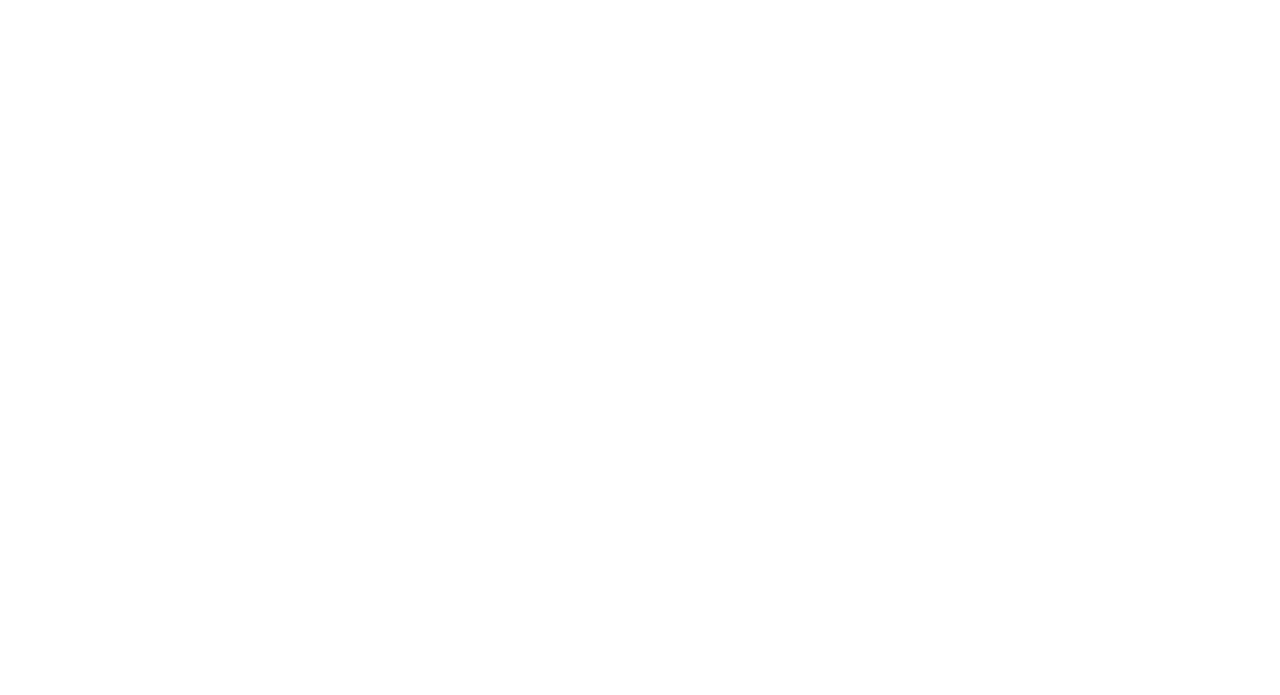
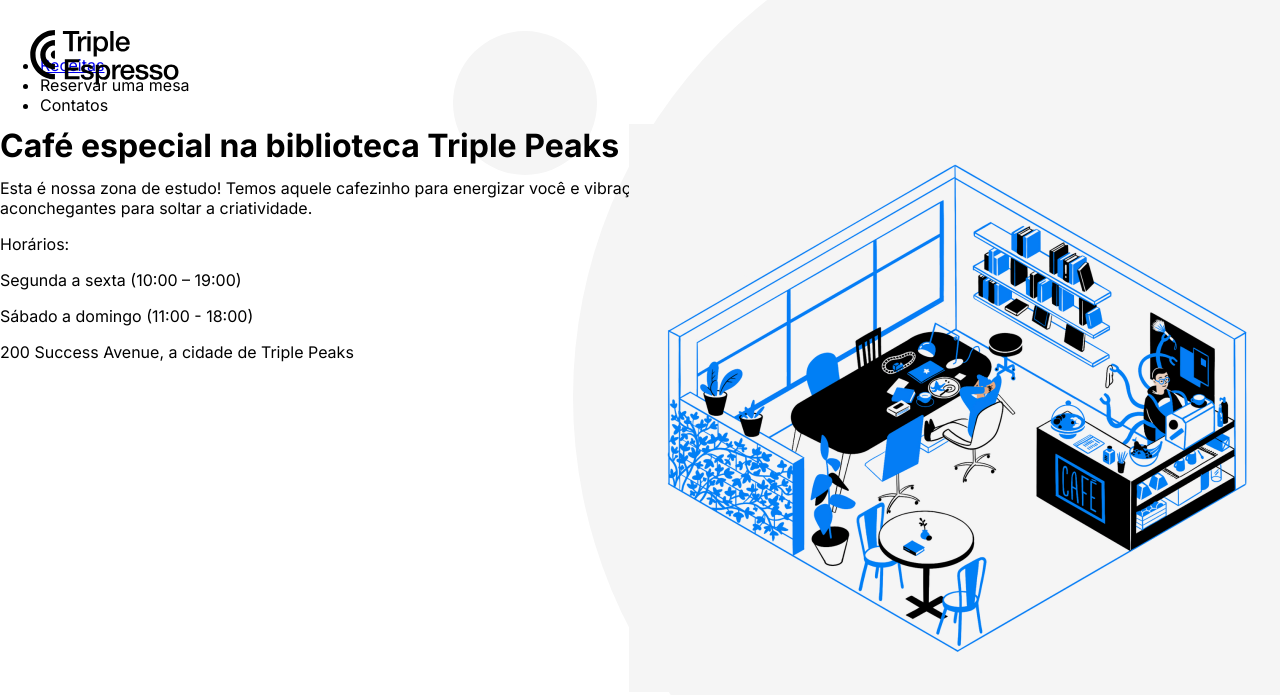
Before and after one commit to Felipexd3v/web_project_coffeeshop, a plain HTML site: page index.html in a window 1280 px wide. Drawn offline with Linux system fonts and the light colour scheme.

Commit message:
tentativa 1

```diff
--- a/index.html
+++ b/index.html
@@ -23,9 +23,49 @@
   </head>
   <body>
     <div class="page">
-      <header class="header"></header>
+      <header class="header">
       <main class="content">
-        <section class="recipis"></section>
+        <section class="recipis">
+          <nav class="nav">
+            <div class="nav__logo">
+              <img src="./images/logo_coffeeshop_dark.svg" alt="logo" />
+            </div>
+            <div class="nav__links">
+              <ul>
+                <li><a href="#" class="nav__link">Receitas</a></li>
+                <li><a href="#" class="nav__link"></a>Reservar uma mesa</li>
+                <li><a href="#" class="nav__link"></a>Contatos</li>
+              </ul>
+            </div>
+          </nav>
+
+            <h1 class="header__title">
+              <span>Café especial</span> na biblioteca Triple Peaks
+            </h1>
+            <p class="description">
+              Esta é nossa zona de estudo! Temos aquele cafezinho para energizar
+              você e vibrações aconchegantes para soltar a criatividade.
+            </p>
+            <img
+              class="image"
+              src="./images/inside_coffee_shop.png"
+              alt="imagem"
+            />
+
+          <footer class="header__footer">
+            <p class="header__footer_paragraph">Horários:</p>
+            <p class="header__footer_paragraph">
+              Segunda a sexta (10:00 – 19:00)
+            </p>
+            <p class="header__footer_paragraph">
+              Sábado a domingo (11:00 - 18:00)
+            </p>
+            <p class="header__footer_paragraph">
+              200 Success Avenue, a cidade de Triple Peaks
+            </p>
+          </footer>
+        </section>
+      </header>
         <section class="reservation"></section>
       </main>
       <footer class="footer"></footer>
--- a/pages/index.css
+++ b/pages/index.css
@@ -6,3 +6,50 @@
   font-size: 16px;
   line-height: 20px;
 }
+
+.recipis {
+  background-color: #ffffff;
+  background-image: url("../images/background_header.svg");
+  background-repeat: no-repeat;
+  background-position: center;
+  background-size: cover;
+  max-height: 800px;
+  min-height: 720px;
+  height: 100vh;
+}
+.nav__logo {
+  position: relative;
+  left: 30px;
+  top: 30px;
+  height: 39px;
+  width: 105px;
+}
+
+.nav__links {
+  top: 30px;
+  right: 80px;
+}
+
+.image {
+  position: absolute;
+  top: 124px;
+  right: 5px;
+  height: 568px;
+  width: 646px;
+}
+.header__title {
+  max-width: 709px;
+  top: 183px;
+  left: 80px;
+}
+
+.description {
+  max-width: 683px;
+  left: 80px;
+  top: 28px;
+}
+
+.header__footer_paragraph {
+  left: 80px;
+  bottom: 40px;
+}
```
